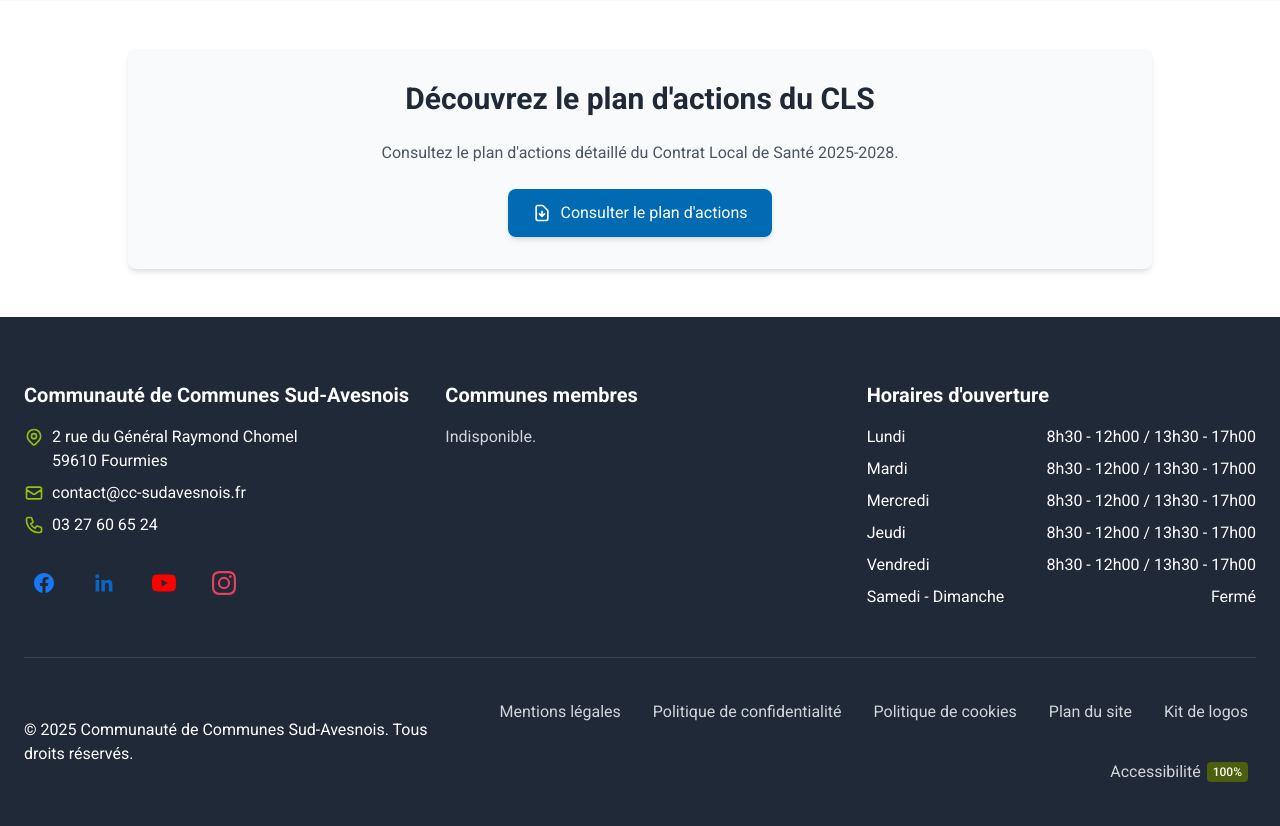
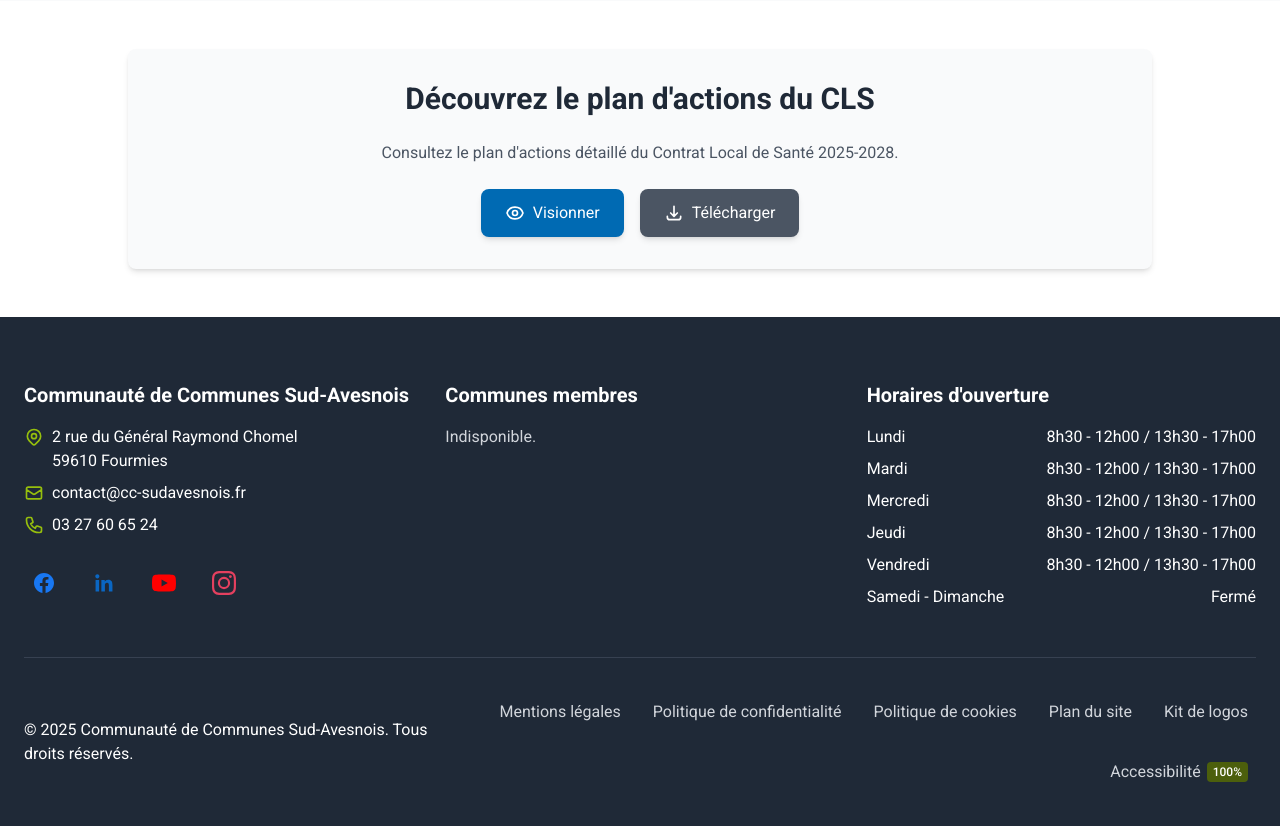
Before and after one commit to gestionsiteccsa/cc-sudavesnois, a Django app: page /contrat-local-sante/ in a window 1280 px wide. Shown: the part 1587-2413 px from the top of the page. Run offline with Django 5.2, Linux system fonts and the light colour scheme; data that the repository does not hold is empty; style sheets or scripts are compiled from the project's sources.

Commit message:
Ajout de deux boutons : visionner et télécharger le plan d'actions CLS

```diff
--- a/home/templates/home/contrat-local-sante.html
+++ b/home/templates/home/contrat-local-sante.html
@@ -141,12 +141,19 @@
                     <p class="text-gray-600 dark:text-gray-300 mb-6 text-center">
                         Consultez le plan d'actions détaillé du Contrat Local de Santé 2025-2028.
                     </p>
-                    <div class="text-center">
-                        <a href="{% static 'pdf/DELIBN370a-CLS-Contrat-Annexe-tampon.pdf' %}" target="_blank" rel="noopener noreferrer" class="inline-flex items-center px-6 py-3 bg-primary text-white rounded-lg hover:bg-primary-dark transition-colors duration-300 shadow-md hover:shadow-lg focus:outline-none focus:ring-2 focus:ring-primary focus:ring-offset-2" aria-label="Consulter le plan d'actions du CLS (ouvre dans un nouvel onglet)">
+                    <div class="flex flex-col sm:flex-row justify-center gap-4">
+                        <a href="{% static 'pdf/DELIBN370a-CLS-Contrat-Annexe-tampon.pdf' %}" target="_blank" rel="noopener noreferrer" class="inline-flex items-center justify-center px-6 py-3 bg-primary text-white rounded-lg hover:bg-primary-dark transition-colors duration-300 shadow-md hover:shadow-lg focus:outline-none focus:ring-2 focus:ring-primary focus:ring-offset-2" aria-label="Consulter le plan d'actions du CLS (ouvre dans un nouvel onglet)">
                             <svg xmlns="http://www.w3.org/2000/svg" class="h-5 w-5 mr-2" fill="none" viewBox="0 0 24 24" stroke="currentColor" aria-hidden="true">
-                                <path stroke-linecap="round" stroke-linejoin="round" stroke-width="2" d="M12 10v6m0 0l-3-3m3 3l3-3m2 8H7a2 2 0 01-2-2V5a2 2 0 012-2h5.586a1 1 0 01.707.293l5.414 5.414a1 1 0 01.293.707V19a2 2 0 01-2 2z" />
+                                <path stroke-linecap="round" stroke-linejoin="round" stroke-width="2" d="M15 12a3 3 0 11-6 0 3 3 0 016 0z" />
+                                <path stroke-linecap="round" stroke-linejoin="round" stroke-width="2" d="M2.458 12C3.732 7.943 7.523 5 12 5c4.478 0 8.268 2.943 9.542 7-1.274 4.057-5.064 7-9.542 7-4.477 0-8.268-2.943-9.542-7z" />
                             </svg>
-                            Consulter le plan d'actions
+                            Visionner
+                        </a>
+                        <a href="{% static 'pdf/DELIBN370a-CLS-Contrat-Annexe-tampon.pdf' %}" download class="inline-flex items-center justify-center px-6 py-3 bg-gray-600 text-white rounded-lg hover:bg-gray-700 transition-colors duration-300 shadow-md hover:shadow-lg focus:outline-none focus:ring-2 focus:ring-gray-500 focus:ring-offset-2" aria-label="Télécharger le plan d'actions du CLS">
+                            <svg xmlns="http://www.w3.org/2000/svg" class="h-5 w-5 mr-2" fill="none" viewBox="0 0 24 24" stroke="currentColor" aria-hidden="true">
+                                <path stroke-linecap="round" stroke-linejoin="round" stroke-width="2" d="M4 16v1a3 3 0 003 3h10a3 3 0 003-3v-1m-4-4l-4 4m0 0l-4-4m4 4V4" />
+                            </svg>
+                            Télécharger
                         </a>
                     </div>
                 </div>
```
